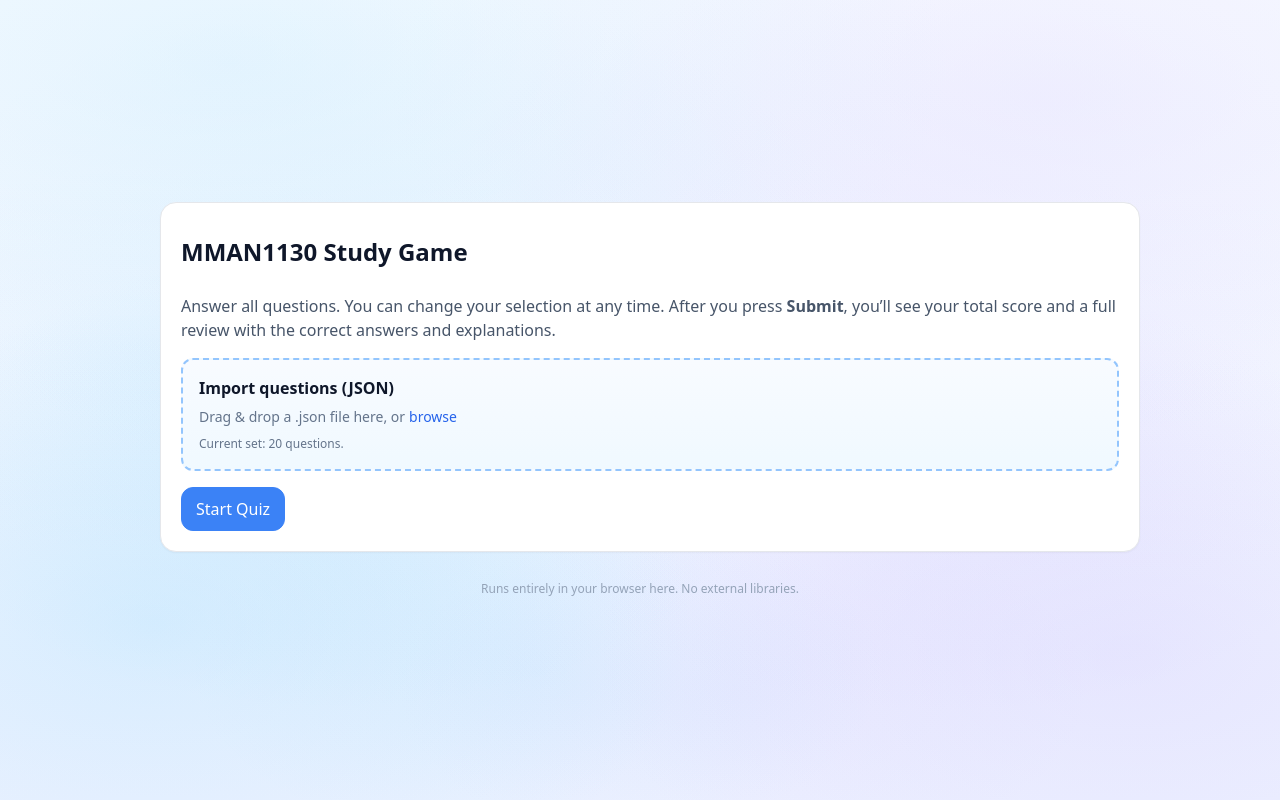
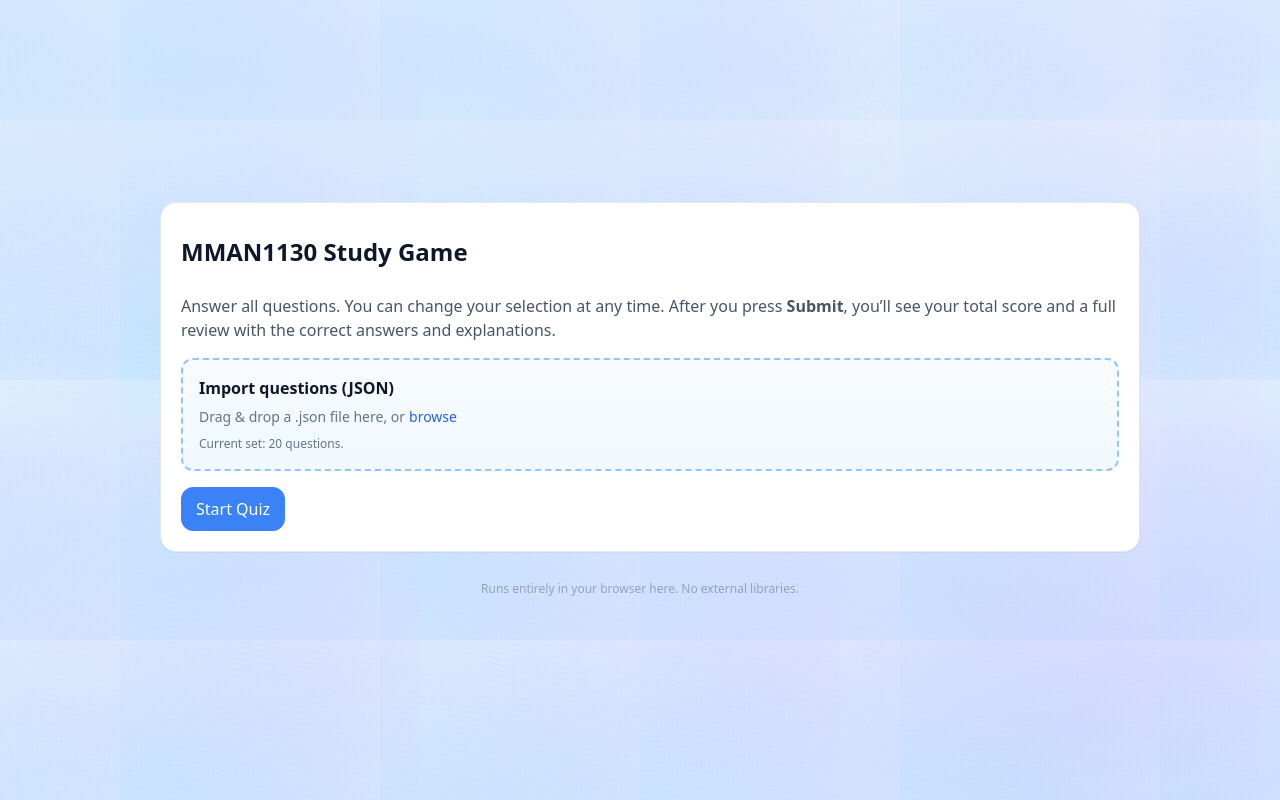
Before and after one commit to CaptainBertie/Study-Game, a React (Vite) app: page / in a window 1280 px wide. Built offline with nearby package versions, Linux system fonts and the light colour scheme.

Commit message:
ui(bg): unify backgrounds by removing inline page bg, center hero clouds, keep staggered tiles

```diff
--- a/src/App.tsx
+++ b/src/App.tsx
@@ -614,7 +614,6 @@ export default function App() {
   return (
     <div
       style={{
-        background: "var(--page-bg)",
         minHeight: "100vh",
         display: "flex",
         alignItems: "center",
--- a/src/index.css
+++ b/src/index.css
@@ -76,10 +76,10 @@ body {
 html, body {
   /* Layer hero clouds over two staggered repeating tiles for consistent density */
   background-image: var(--page-bg), var(--page-bg-tile-1), var(--page-bg-tile-2);
-  background-attachment: fixed;
+  background-attachment: fixed, fixed, fixed;
   background-repeat: no-repeat, repeat, repeat;
-  background-size: auto, var(--page-bg-tile-size-1, 520px 520px), var(--page-bg-tile-size-2, 340px 340px);
-  background-position: center top, left top, right 120px top 120px; /* slight offset on the second tile */
+  background-size: cover, var(--page-bg-tile-size-1, 420px 420px), var(--page-bg-tile-size-2, 260px 260px);
+  background-position: center center, left top, right 120px top 120px;
 }
 
 /* Hide scrollbars for elements that opt-in via data-hide-scrollbar */
```
